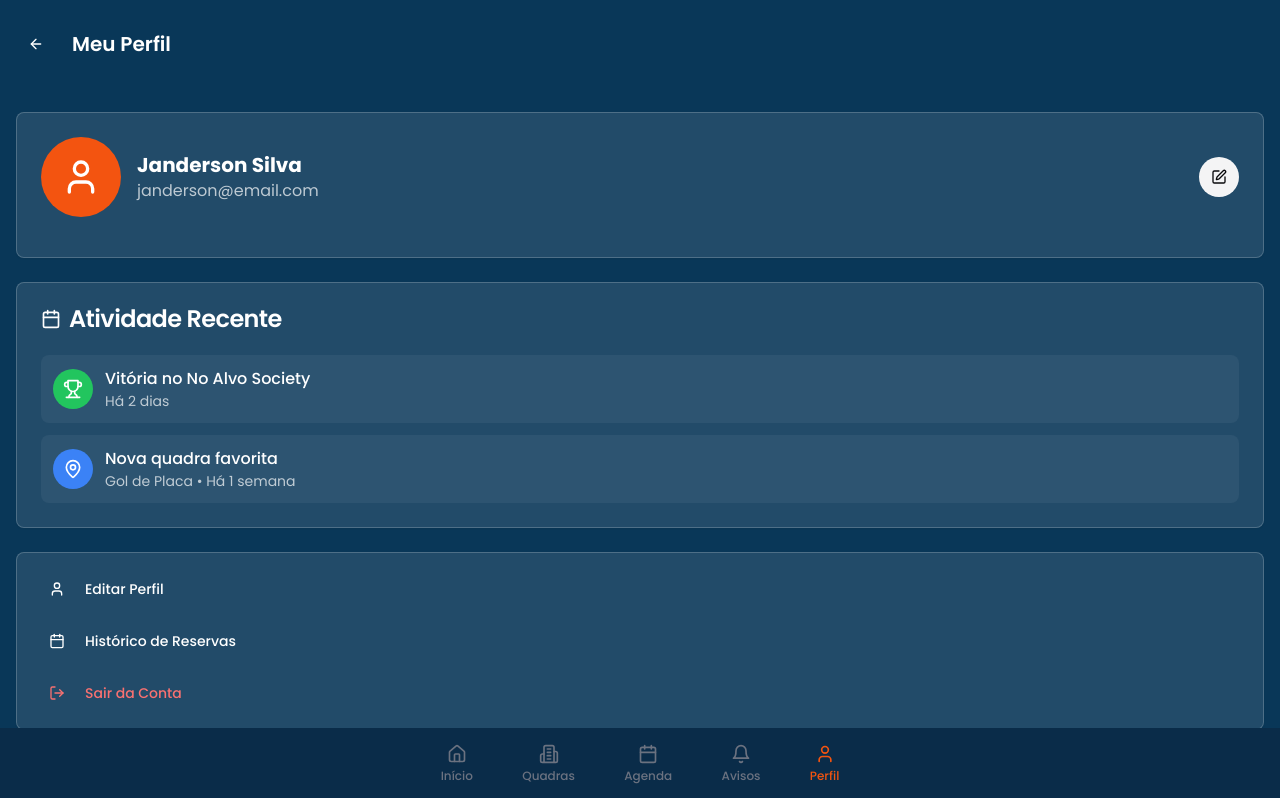
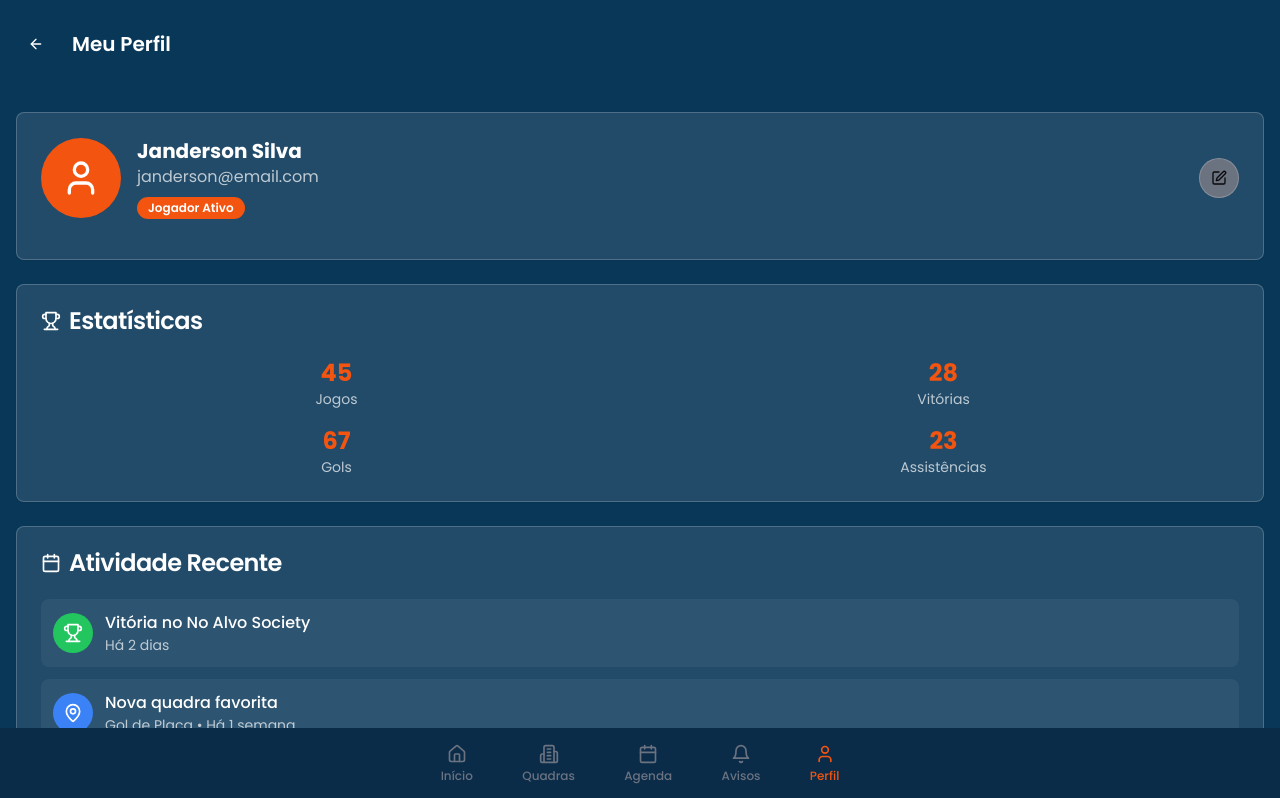
Before and after one commit to driblus4pp/driblus-soccer-social, a React (Vite) app: page /cliente/perfil in a window 1280 px wide. Shown: the top 798 px of the page. Built offline with nearby package versions, Linux system fonts and the light colour scheme.

Commit message:
Reverted to commit 0bacd2191c215019f4ed00f977ffa240efbdd037

```diff
--- a/src/pages/client/ClientProfile.tsx
+++ b/src/pages/client/ClientProfile.tsx
@@ -41,9 +41,11 @@ const ClientProfile = () => {
                   {user?.name || 'Janderson Silva'}
                 </h2>
                 <p className="text-white/70">{user?.email || 'janderson@email.com'}</p>
-
+                <Badge className="bg-[#F35410] text-white mt-2">
+                  Jogador Ativo
+                </Badge>
               </div>
-              <Button variant="outline" size="icon" className="border-white/20 text-zinc-950 rounded-full bg-zinc-100">
+              <Button variant="outline" size="icon" className="border-white/20 text-zinc-950 bg-gray-500 hover:bg-gray-400 rounded-full">
                 <Edit className="w-4 h-4" />
               </Button>
             </div>
@@ -51,7 +53,34 @@ const ClientProfile = () => {
         </Card>
 
         {/* Estatísticas do Jogador */}
-
+        <Card className="bg-white/10 border-white/20">
+          <CardHeader>
+            <CardTitle className="text-white flex items-center gap-2">
+              <Trophy className="w-5 h-5" />
+              Estatísticas
+            </CardTitle>
+          </CardHeader>
+          <CardContent>
+            <div className="grid grid-cols-2 gap-4">
+              <div className="text-center">
+                <p className="text-2xl font-bold text-[#F35410]">{playerStats.totalGames}</p>
+                <p className="text-sm text-white/70">Jogos</p>
+              </div>
+              <div className="text-center">
+                <p className="text-2xl font-bold text-[#F35410]">{playerStats.wins}</p>
+                <p className="text-sm text-white/70">Vitórias</p>
+              </div>
+              <div className="text-center">
+                <p className="text-2xl font-bold text-[#F35410]">{playerStats.goals}</p>
+                <p className="text-sm text-white/70">Gols</p>
+              </div>
+              <div className="text-center">
+                <p className="text-2xl font-bold text-[#F35410]">{playerStats.assists}</p>
+                <p className="text-sm text-white/70">Assistências</p>
+              </div>
+            </div>
+          </CardContent>
+        </Card>
 
         {/* Atividade Recente */}
         <Card className="bg-white/10 border-white/20">
```
